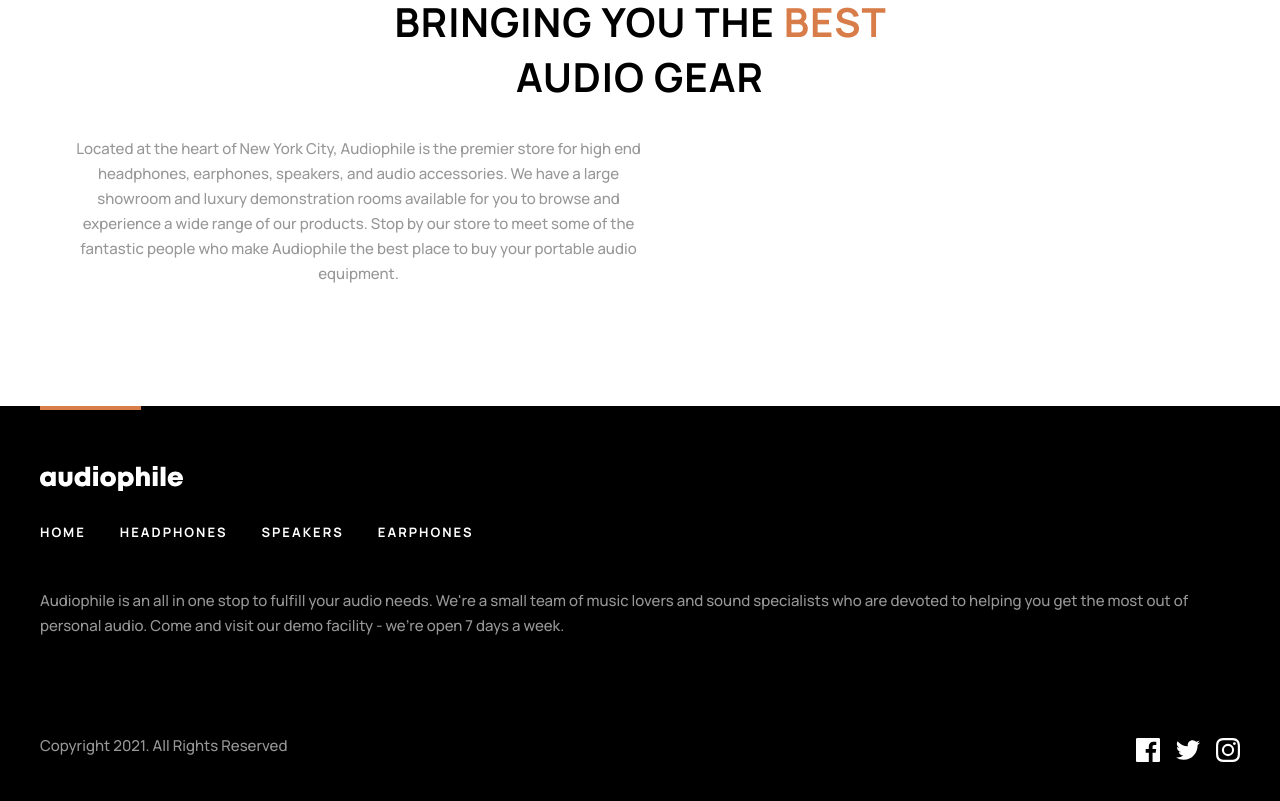
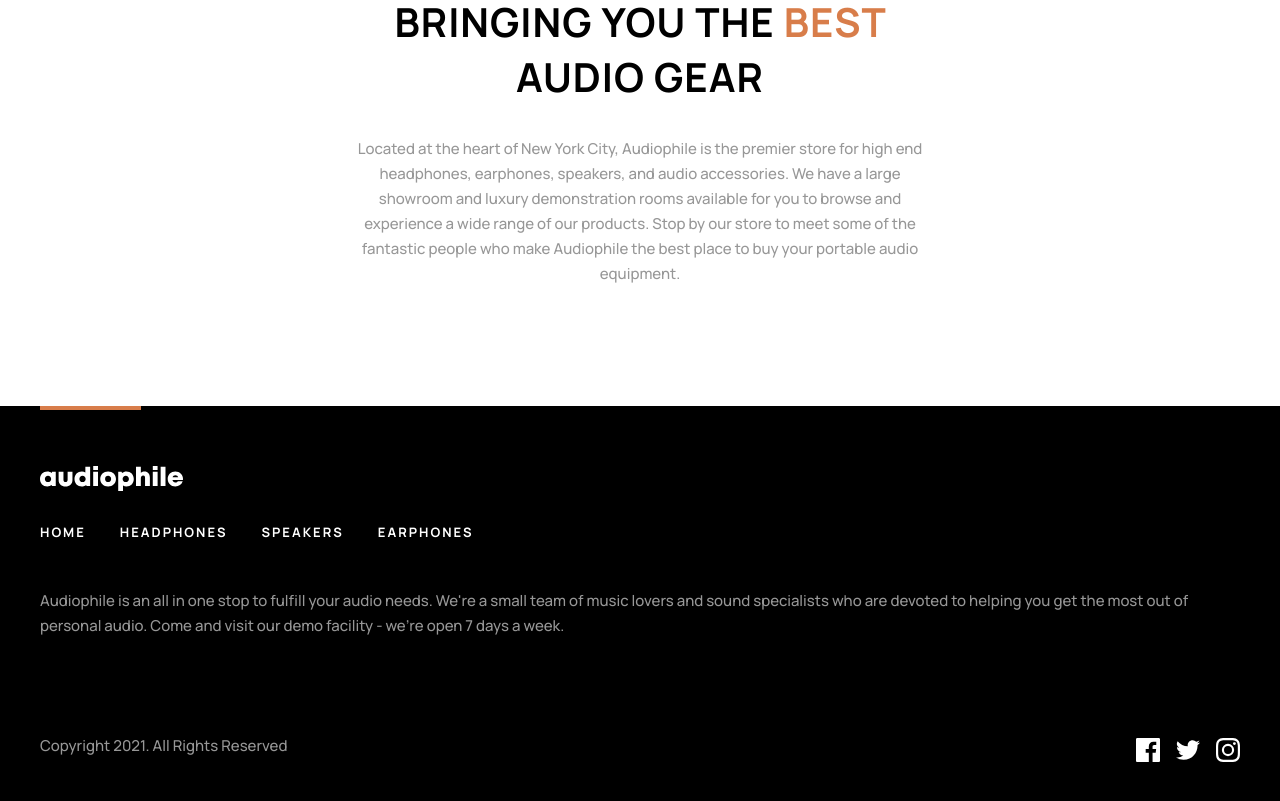
Before and after one commit to MauritzLM/audiophile-website, a React (Vite) app: page /1/1 in a window 1280 px wide. Shown: the part 3860-4661 px from the top of the page. Built offline with nearby package versions, Linux system fonts and the light colour scheme; no server answers.

Commit message:
updated urls fixed spelling

```diff
--- a/src/App.tsx
+++ b/src/App.tsx
@@ -79,7 +79,8 @@ function App() {
   // fetch featured products
   async function fetchFeatured() {
     try {
-      const response = await fetch('http://localhost:3000/featured')
+      // https://audiophile-server-production-d261.up.railway.app
+      const response = await fetch('https://audiophile-server-production-d261.up.railway.app/featured')
 
       const message: item[] = await response.json()
 
@@ -113,7 +114,7 @@ function App() {
         <Routes>
           <Route path='/' element={<Home featured={featured} />} />
           <Route path='/:category' element={<Category fetchedProducts={fetchedProducts} updateProducts={updateProducts} />} />
-          <Route path='/:category/:productname' element={<Product fetchedProducts={fetchedProducts} addToCart={addToCart} />} />
+          <Route path='/:category/:productname' element={<Product fetchedProducts={fetchedProducts} addToCart={addToCart} updateProducts={updateProducts} />} />
           <Route path='/checkout' element={<Checkout cart={cart} clearCart={clearCart} />} />
           <Route path='*' element={<ErrorPage />} />
         </Routes>
--- a/src/assets/sass/index.scss
+++ b/src/assets/sass/index.scss
@@ -419,7 +419,7 @@ picture {
 
     p {
         max-width: 573px;
-        margin: 32px auto 0 32px;
+        margin: 32px auto 0 auto;
     }
 }
 
--- a/src/components/payment/cart.tsx
+++ b/src/components/payment/cart.tsx
@@ -19,7 +19,7 @@ function Cart({ cart, updateCart, clearCart, viewCart, handleViewCart }: cartPro
   const cartSorted = cart.sort((a, b) => b.price - a.price)
 
   // empty cart
-  if (!cart.length) {
+  if (!cart.length || !cart) {
     return (
       <>
         <div className={viewCart ? "cart-wrapper" : "hidden"}>
@@ -45,7 +45,7 @@ function Cart({ cart, updateCart, clearCart, viewCart, handleViewCart }: cartPro
 
           <ul>
             {/* for each unique item */}
-            {cartSorted.map((item) => {
+            {cartSorted?.map((item) => {
               // check if item is unique
               if (compareArr.includes(item.name)) {
                 return
--- a/src/components/payment/checkoutForm.tsx
+++ b/src/components/payment/checkoutForm.tsx
@@ -30,7 +30,7 @@ function CheckoutForm({ cart, handlePayment, paymentSuccess }: checkoutFormProps
 
             console.log(formData);
 
-            const response = await fetch('http://localhost:3000/payment/submit', {
+            const response = await fetch('https://audiophile-server-production-d261.up.railway.app/payment/submit', {
                 method: 'POST',
                 headers: {
                     'Content-type': 'application/json'
--- a/src/pages/category.tsx
+++ b/src/pages/category.tsx
@@ -21,14 +21,12 @@ function Category({ fetchedProducts, updateProducts }: categoryProps) {
         // function to fetch category in params
         async function fetchCategory() {
             try {
-                const response = await fetch(`http://localhost:3000/category/${category}`)
+                const response = await fetch(`https://audiophile-server-production-d261.up.railway.app/category/${category}`)
 
                 const fetchedItems = await response.json()
 
                 // update state
                 updateProducts(category!, fetchedItems)
-
-                console.log(fetchedItems);
 
             } catch (error) {
                 console.log(error)
--- a/src/pages/product.tsx
+++ b/src/pages/product.tsx
@@ -12,14 +12,17 @@ import { Link } from "react-router-dom"
 
 interface productProps {
     fetchedProducts: fetchedItems,
-    addToCart: (product: item, quantity: number) => void
+    addToCart: (product: item, quantity: number) => void,
+    updateProducts: (category: string, fetchedProducts: item[]) => void
 }
 
-function Product({ fetchedProducts, addToCart }: productProps) {
+function Product({ fetchedProducts, addToCart, updateProducts }: productProps) {
     // get category and product name from params
     const { productname, category } = useParams();
 
     const [product, setProduct] = useState<item>();
+
+    const [fetchError, setFetchError] = useState(false);
 
     // if product not in state then fetch it and update state
     useEffect(() => {
@@ -29,11 +32,20 @@ function Product({ fetchedProducts, addToCart }: productProps) {
         // function to fetch product
         async function fetchProduct() {
             try {
-                const response = await fetch(`http://localhost:3000/product/${productname}`);
+                const response = await fetch(`https://audiophile-server-production-d261.up.railway.app/product/${productname}`);
 
                 const fetchedProduct = await response.json();
 
+                if (fetchedProduct.error) {
+                    setFetchError(true);
+                    return
+                }
+
+                // update component state
                 setProduct(fetchedProduct);
+
+                // update app state
+                updateProducts(category!, [fetchedProduct]);
 
             } catch (error) {
                 console.log(error);
@@ -49,9 +61,22 @@ function Product({ fetchedProducts, addToCart }: productProps) {
         if (!product) {
             fetchProduct();
         }
-    }, [category, product, productname, fetchedProducts]);
+    }, [category, product, productname, fetchedProducts, updateProducts]);
 
     // implement go back*
+
+    if (fetchError) {
+        return (
+            <>
+                {/* add error components */}
+                <div className="content-wrapper">
+                    <div className="product-wrapper">
+                        <h2>Product not found</h2>
+                    </div>
+                </div>
+            </>
+        )
+    }
 
     return (
         <>
--- a/src/types.ts
+++ b/src/types.ts
@@ -42,6 +42,7 @@ export interface item {
     others: {
         slug: string,
         name: string,
+        category: string,
         image: {
             mobile: string,
             tablet: string,
```
